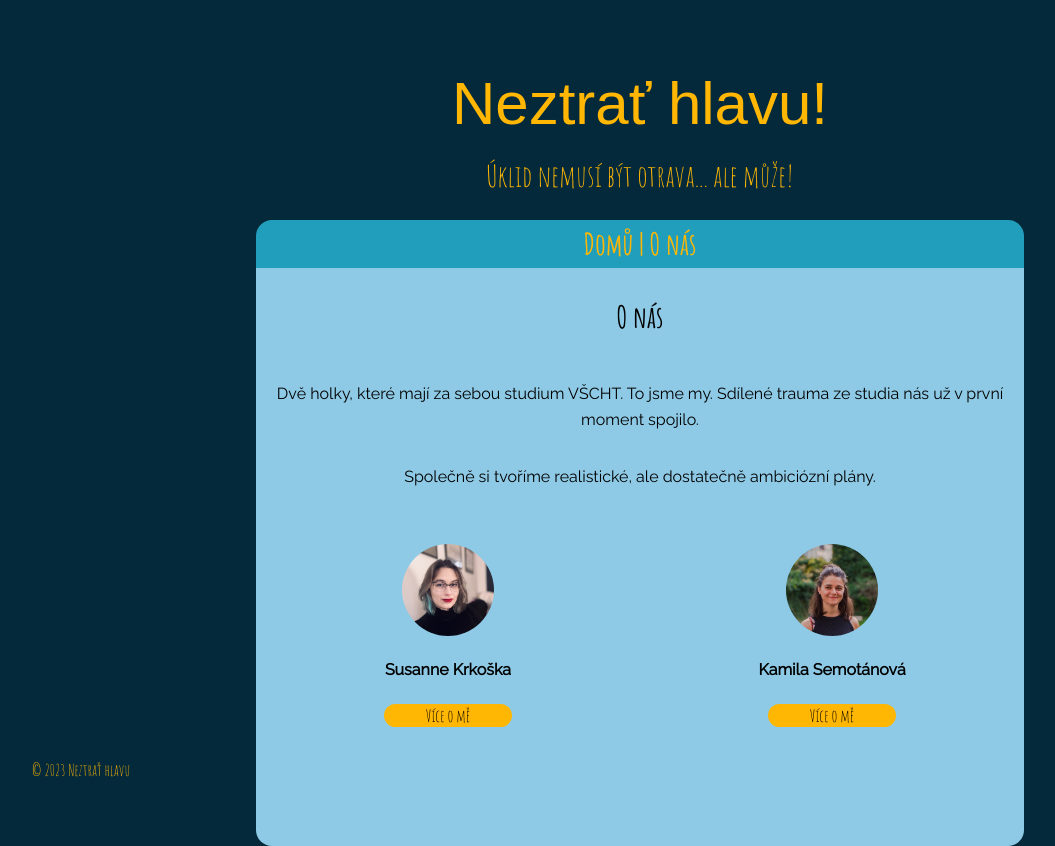
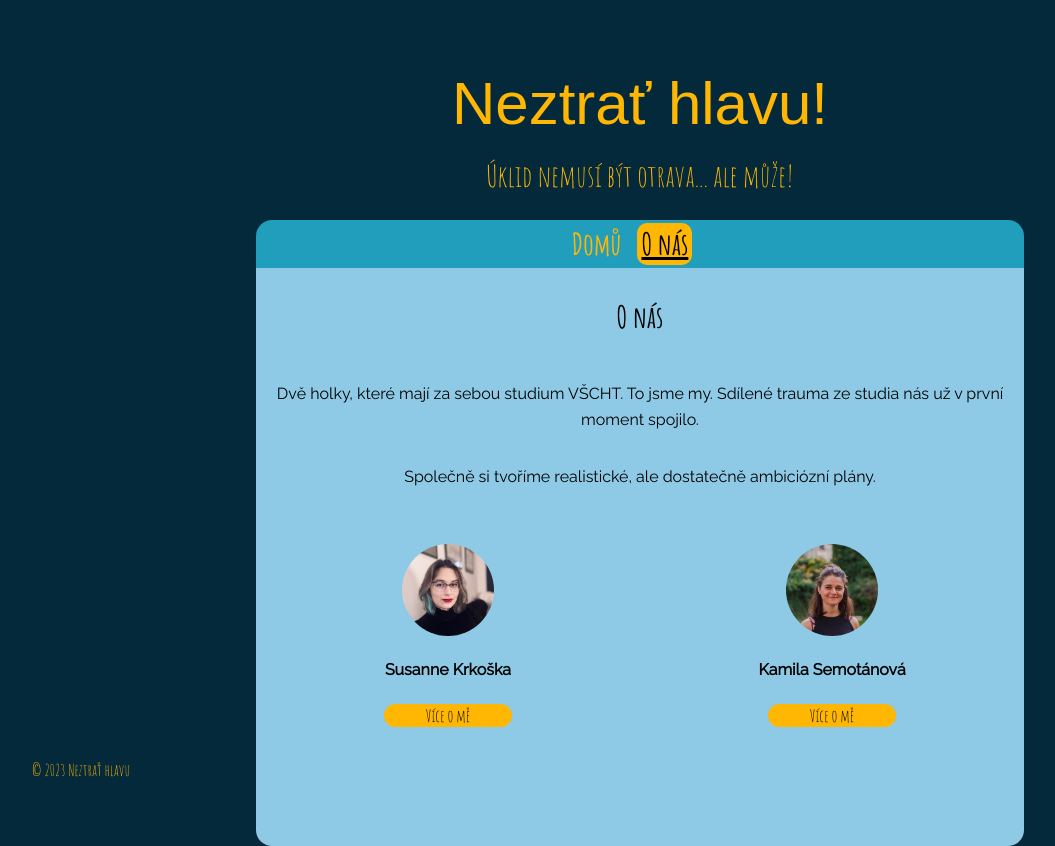
Before and after one commit to ciiryah/about-app, a React app: page /about in a window 1280 px wide. Shown: the whole page, without its empty margins (0-1055 px from the left). Built offline with nearby package versions, Linux system fonts and the light colour scheme; a web font is replaced by a local one.

Commit message:
NavLink inserted into the header

```diff
--- a/src/components/Header/index.jsx
+++ b/src/components/Header/index.jsx
@@ -1,6 +1,6 @@
 import React from "react";
 import "./style.css";
-import { Link } from "react-router-dom";
+import { Link, NavLink } from "react-router-dom";
 
 export const Header = () => {
   return (
@@ -8,13 +8,24 @@ export const Header = () => {
       <h1 className="app-logo">Neztrať hlavu!</h1>
       <div className="slogan">Úklid nemusí být otrava... ale může!</div>
       <nav>
-        <Link className="navlink" to={"/"}>
+        <NavLink
+          to={"/"}
+          className = {
+            ({ isActive, isPending }) =>
+            isPending ? "pending" : isActive ? "active" : "pending"
+            }
+        >
           Domů
-        </Link>
-        <span className="navlink"> | </span>
-        <Link className="navlink" to={"/about"}>
+        </NavLink>
+        <NavLink
+          to={"/about"}
+          className = {
+            ({ isActive, isPending }) =>
+            isPending ? "pending" : isActive ? "active" : "pending"
+            }
+        >
           O nás
-        </Link>
+        </NavLink>
       </nav>
     </header>
   );
--- a/src/components/Header/style.css
+++ b/src/components/Header/style.css
@@ -1,5 +1,6 @@
 header {
-    background-color: #04293b;  /*#33457f;*/
+    background-color: #04293b;
+    /*#33457f;*/
     display: flex;
     flex-direction: column;
     align-items: center;
@@ -8,16 +9,18 @@ header {
 
 .app-logo {
     font-family: "Barrio", sans-serif;
-    color: #ffb703; /*#ffa500;*/
+    color: #ffb703;
+    /*#ffa500;*/
     font-size: 60px;
     margin-bottom: 0;
     font-weight: lighter;
 }
 
-.slogan{
-    color: #ffb703;;
+.slogan {
+    color: #ffb703;
+    ;
     font-size: 30px;
-    font-family: "Amatic SC",  sans-serif;
+    font-family: "Amatic SC", sans-serif;
     margin-bottom: 20px;
 }
 
@@ -27,10 +30,22 @@ nav {
     border-radius: 1em 1em 0em 0em;
     text-align: center;
 }
-.navlink {
+
+.pending {
     text-decoration: none;
     color: #ffb703;
     font-size: 30px;
     font-weight: bold;
-    font-family: "Amatic SC",  sans-serif;
+    font-family: "Amatic SC", sans-serif;
 }
+
+.active {
+    background-color: #ffb703;
+    color: #000;
+    padding: 0.15rem 0.25rem;
+    border-radius: 10px;
+    margin: 0 1rem;
+    font-size: 30px;
+    font-weight: bold;
+    font-family: "Amatic SC", sans-serif;
+}
```
